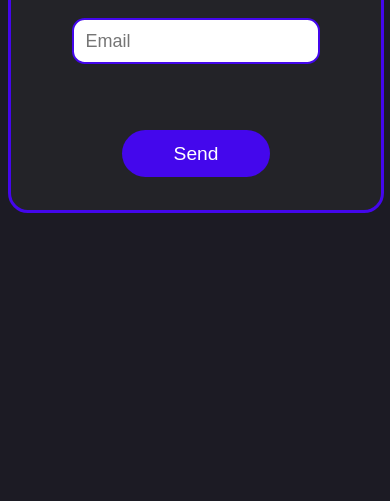
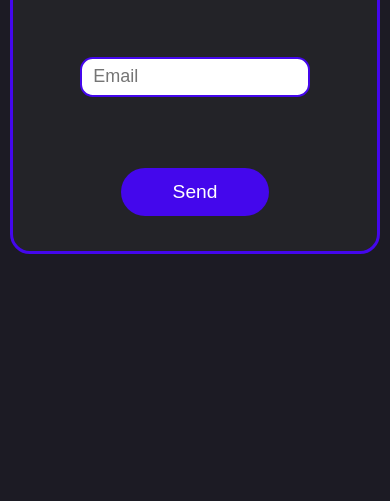
Before and after one commit to LarryTheFatCat/Website-Userpanel, a plain HTML site: page passreset.html in a window 390 px wide. Shown: the part 343-844 px from the top of the page. Drawn offline with Linux system fonts and the light colour scheme.

Commit message:
added full mobile and desktop customizability

```diff
--- a/style.css
+++ b/style.css
@@ -1,9 +1,15 @@
+* {
+  margin: 0;
+  padding: 0;
+  box-sizing: border-box;
+}
+
 body {
   font-family: 'Poppins', sans-serif;
   background-color: #1c1b24;
   display: grid;
   place-items: center;
-  height: 10vh;
+  height: 100vh;
   color: #fff;
 }
 
@@ -15,7 +21,6 @@ body {
   border: 3.5px solid rgb(68, 7, 236);
   display: grid;
   place-items: center;
-  margin-top: 12rem;
 }
 
 .login-title {
@@ -78,7 +83,6 @@ body {
   border: 3.5px solid rgb(68, 7, 236);
   display: grid;
   place-items: center;
-  margin-top: 12rem;
 }
 
 .password-reset-title  {
```
